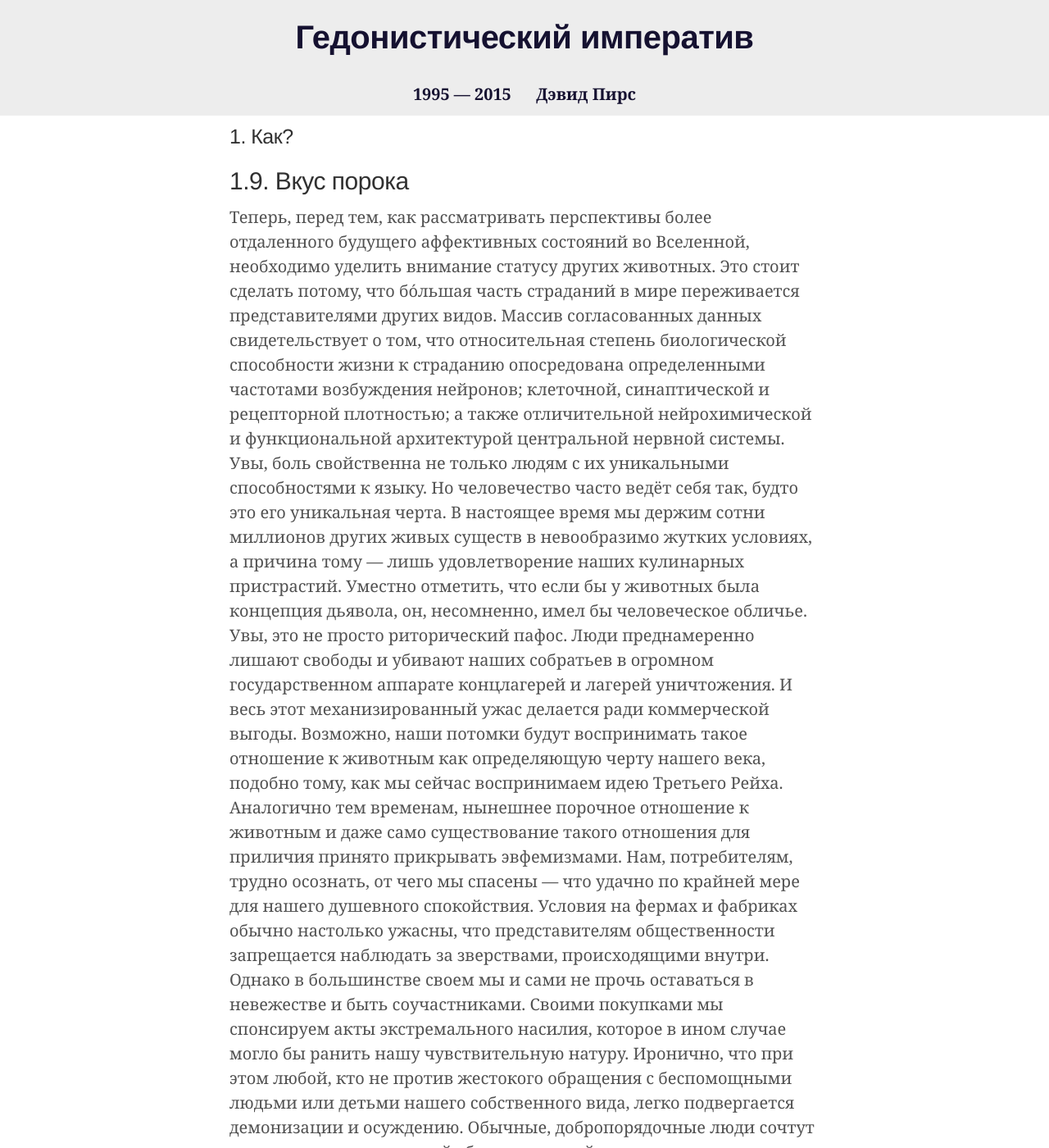
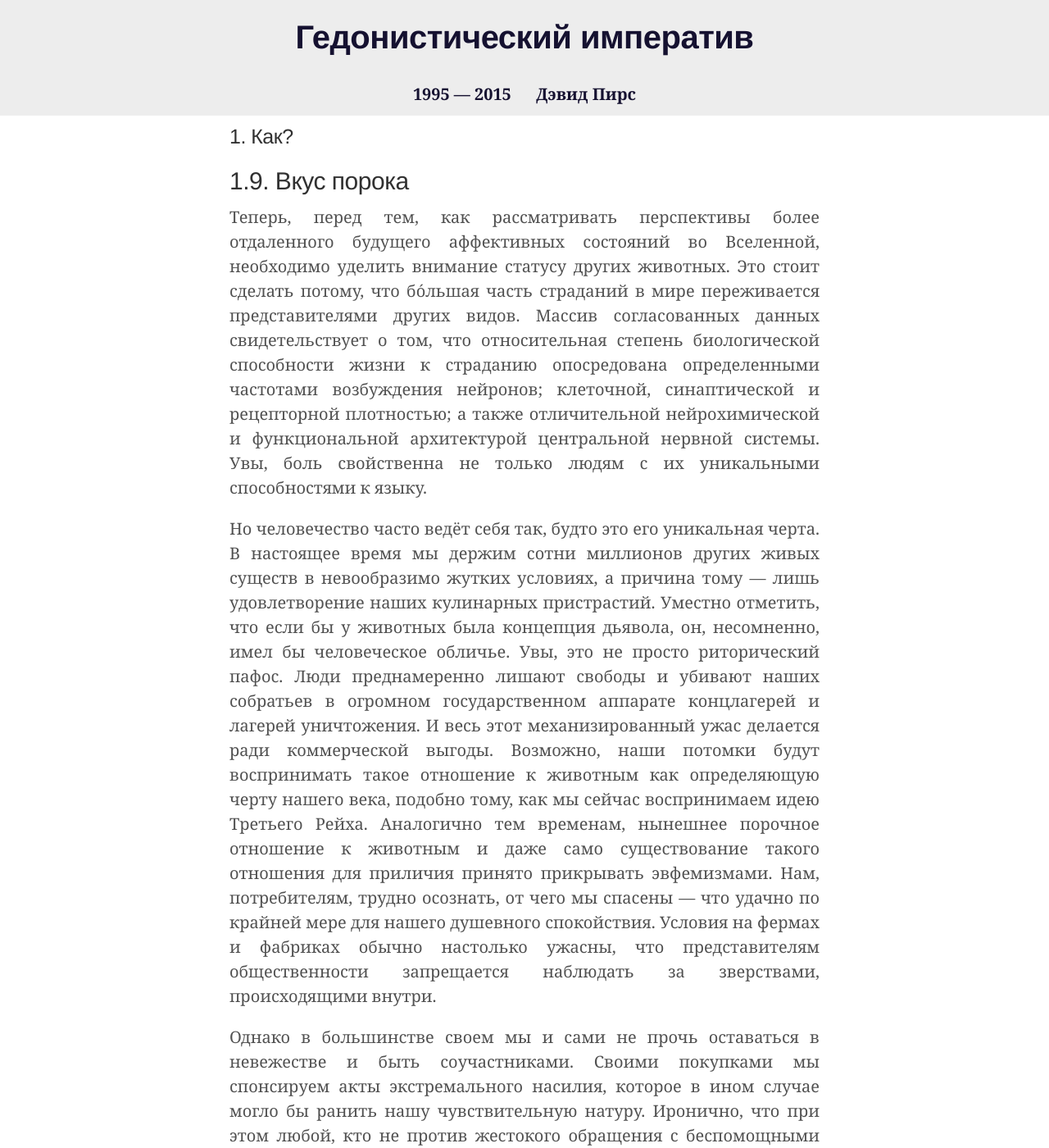
Before and after one commit to HedWeb-RU/hedweb-ru.github.io, a Jekyll site: the page built from hi/how/the-taste-of-depravity.md, in a window 1280 px wide and 1400 px high. Shown: the whole window at 82% size. Built offline with Jekyll 4.4.1, drawn with Linux system fonts in a browser that asks for light colours; some of the changed text lies outside the part shown.

Commit message:
Update 9-the-taste-of-depravity.md

```diff
--- a/_includes/hi/1/9-the-taste-of-depravity.md
+++ b/_includes/hi/1/9-the-taste-of-depravity.md
@@ -1,15 +1,15 @@
-Теперь, перед тем, как рассматривать перспективы более отдаленного будущего аффективных состояний во Вселенной, необходимо уделить внимание статусу других животных. Это стоит сделать потому, что бо́льшая часть страданий в мире переживается представителями других видов. Массив согласованных данных свидетельствует о том, что относительная степень биологической способности жизни к страданию опосредована определенными частотами возбуждения нейронов; клеточной, синаптической и рецепторной плотностью; а также отличительной нейрохимической и функциональной архитектурой центральной нервной системы. Увы, боль свойственна не только людям с их уникальными способностями к языку.
+<p>Теперь, перед тем, как рассматривать перспективы более отдаленного будущего аффективных состояний во Вселенной, необходимо уделить внимание статусу других животных. Это стоит сделать потому, что бо́льшая часть страданий в мире переживается представителями других видов. Массив согласованных данных свидетельствует о том, что относительная степень биологической способности жизни к страданию опосредована определенными частотами возбуждения нейронов; клеточной, синаптической и рецепторной плотностью; а также отличительной нейрохимической и функциональной архитектурой центральной нервной системы. Увы, боль свойственна не только людям с их уникальными способностями к языку.</p>
 
-Но человечество часто ведёт себя так, будто это его уникальная черта. В настоящее время мы держим сотни миллионов других живых существ в невообразимо жутких условиях, а причина тому — лишь удовлетворение наших кулинарных пристрастий. Уместно отметить, что если бы у животных была концепция дьявола, он, несомненно, имел бы человеческое обличье. Увы, это не просто риторический пафос. Люди преднамеренно лишают свободы и убивают наших собратьев в огромном государственном аппарате концлагерей и лагерей уничтожения. И весь этот механизированный ужас делается ради коммерческой выгоды. Возможно, наши потомки будут воспринимать такое отношение к животным как определяющую черту нашего века, подобно тому, как мы сейчас воспринимаем идею Третьего Рейха. Аналогично тем временам, нынешнее порочное отношение к животным и даже само существование такого отношения для приличия принято прикрывать эвфемизмами. Нам, потребителям, трудно осознать, от чего мы спасены — что удачно по крайней мере для нашего душевного спокойствия. Условия на фермах и фабриках обычно настолько ужасны, что представителям общественности запрещается наблюдать за зверствами, происходящими внутри.
+<p>Но человечество часто ведёт себя так, будто это его уникальная черта. В настоящее время мы держим сотни миллионов других живых существ в невообразимо жутких условиях, а причина тому — лишь удовлетворение наших кулинарных пристрастий. Уместно отметить, что если бы у животных была концепция дьявола, он, несомненно, имел бы человеческое обличье. Увы, это не просто риторический пафос. Люди преднамеренно лишают свободы и убивают наших собратьев в огромном государственном аппарате концлагерей и лагерей уничтожения. И весь этот механизированный ужас делается ради коммерческой выгоды. Возможно, наши потомки будут воспринимать такое отношение к животным как определяющую черту нашего века, подобно тому, как мы сейчас воспринимаем идею Третьего Рейха. Аналогично тем временам, нынешнее порочное отношение к животным и даже само существование такого отношения для приличия принято прикрывать эвфемизмами. Нам, потребителям, трудно осознать, от чего мы спасены — что удачно по крайней мере для нашего душевного спокойствия. Условия на фермах и фабриках обычно настолько ужасны, что представителям общественности запрещается наблюдать за зверствами, происходящими внутри.</p>
 
-Однако в большинстве своем мы и сами не прочь оставаться в невежестве и быть соучастниками. Своими покупками мы спонсируем акты экстремального насилия, которое в ином случае могло бы ранить нашу чувствительную натуру. Иронично, что при этом любой, кто не против жестокого обращения с беспомощными людьми или детьми нашего собственного вида, легко подвергается демонизации и осуждению. Обычные, добропорядочные люди сочтут «немыслимым», как такой «бесчеловечный» монстр может причинить страдания невинным и беспомощным. И такие преступники, конечно же, преследуются законом и заключаются в тюрьму.
+<p>Однако в большинстве своем мы и сами не прочь оставаться в невежестве и быть соучастниками. Своими покупками мы спонсируем акты экстремального насилия, которое в ином случае могло бы ранить нашу чувствительную натуру. Иронично, что при этом любой, кто не против жестокого обращения с беспомощными людьми или детьми нашего собственного вида, легко подвергается демонизации и осуждению. Обычные, добропорядочные люди сочтут «немыслимым», как такой «бесчеловечный» монстр может причинить страдания невинным и беспомощным. И такие преступники, конечно же, преследуются законом и заключаются в тюрьму.</p>
 
-Наши действия на фабриках смерти настолько отвратительны, что не стоит и пытаться передать это в нескольких строчках текста. Тем не менее, люди так свыклись с идеей эксплуатации и убийства других чувствующих существ ради удовлетворения своих аппетитов, что многие сочтут эти абзацы сенсационными или, по меньшей мере, слишком эмоциональными. Будто реальность таких страданий могла бы быть иной.
+<p>Наши действия на фабриках смерти настолько отвратительны, что не стоит и пытаться передать это в нескольких строчках текста. Тем не менее, люди так свыклись с идеей эксплуатации и убийства других чувствующих существ ради удовлетворения своих аппетитов, что многие сочтут эти абзацы сенсационными или, по меньшей мере, слишком эмоциональными. Будто реальность таких страданий могла бы быть иной.</p>
 
-Озабоченность тяжелым положением наших нечеловеческих собратьев не является ни глупой сентиментальностью, ни детским антропоморфизмом. Также она не является принижением человеческого достоинства. И уж тем более «откровенной мизантропией», как некоторые всерьёз предполагают. «Добросердечные» люди, которых тревожит жестокое обращение с животными, в целом по своему характеру склонны также сочувствовать и другим людям, стараясь минимизировать их страдания. В любом случае, подобные контрасты и ложные дихотомии бесполезны. Например, отказ от употребления мяса не мешает уделять движениям в интересах именно людей столько же времени, сколько уделял бы им мясоед.
+<p>Озабоченность тяжелым положением наших нечеловеческих собратьев не является ни глупой сентиментальностью, ни детским антропоморфизмом. Также она не является принижением человеческого достоинства. И уж тем более «откровенной мизантропией», как некоторые всерьёз предполагают. «Добросердечные» люди, которых тревожит жестокое обращение с животными, в целом по своему характеру склонны также сочувствовать и другим людям, стараясь минимизировать их страдания. В любом случае, подобные контрасты и ложные дихотомии бесполезны. Например, отказ от употребления мяса не мешает уделять движениям в интересах именно людей столько же времени, сколько уделял бы им мясоед.</p>
 
-Однако посреди кровавой бойни есть один реальный проблеск надежды. В течение ближайшей сотни лет, а возможно и совсем скоро, биотехнология позволит нам начать массовое и экономически выгодное производство пищевого клеточного белка и вообще любые виды пищевых продуктов, которые по вкусу, запаху и текстуре не будут уступать продуктам животного происхождения. Когда наши аппетиты будут удовлетворены другими средствами, моральный аргумент в пользу прав животных будет казаться гораздо более убедительным. Западные элиты начнут способствовать тому, чтобы наделить когда-то страдавших и гибнувших чувствующих существ таким моральным статусом, какой есть у человеческих младенцев и детей дошкольного возраста. Веганство станет всеобщей нормой, хотя и не совсем в нынешнем смысле. Генная инженерия позволит очень сильно снизить число незаслуженных животными страданий даже в том случае, если не подтвердится ни один из других прогнозов «Гедонистического Императива». А в ином случае даже самая простая закуска будет вкуснее, чем пища богов. Сегодняшних гурманов устроил бы даже вкус обычных чипсов.
+<p>Однако посреди кровавой бойни есть один реальный проблеск надежды. В течение ближайшей сотни лет, а возможно и совсем скоро, биотехнология позволит нам начать массовое и экономически выгодное производство пищевого клеточного белка и вообще любые виды пищевых продуктов, которые по вкусу, запаху и текстуре не будут уступать продуктам животного происхождения. Когда наши аппетиты будут удовлетворены другими средствами, моральный аргумент в пользу прав животных будет казаться гораздо более убедительным. Западные элиты начнут способствовать тому, чтобы наделить когда-то страдавших и гибнувших чувствующих существ таким моральным статусом, какой есть у человеческих младенцев и детей дошкольного возраста. Веганство станет всеобщей нормой, хотя и не совсем в нынешнем смысле. Генная инженерия позволит очень сильно снизить число незаслуженных животными страданий даже в том случае, если не подтвердится ни один из других прогнозов «Гедонистического Императива». А в ином случае даже самая простая закуска будет вкуснее, чем пища богов. Сегодняшних гурманов устроил бы даже вкус обычных чипсов.</p>
 
-Более серьезной проблемой является то, что в традиционных экосистемах, которые мы решим сохранить, животным по-прежнему придется периодически голодать, умирать в муках от жажды и болезней и даже быть съеденными заживо. Обычно такое положение дел считается «естественным», и поэтому беспроблемным. Мысли о том, что продолжающийся для животных холокост не имеет особого значения, действительно действуют на нас утешительно. Нам часто бывает удобно вести себя так, будто способность страдать неразрывно связана со способностями к языку или логическому мышлению. Хотя у нас нет никаких причин для такого вывода и есть немало свидетельств тому, что он ошибочен.
+<p>Более серьезной проблемой является то, что в традиционных экосистемах, которые мы решим сохранить, животным по-прежнему придется периодически голодать, умирать в муках от жажды и болезней и даже быть съеденными заживо. Обычно такое положение дел считается «естественным», и поэтому беспроблемным. Мысли о том, что продолжающийся для животных холокост не имеет особого значения, действительно действуют на нас утешительно. Нам часто бывает удобно вести себя так, будто способность страдать неразрывно связана со способностями к языку или логическому мышлению. Хотя у нас нет никаких причин для такого вывода и есть немало свидетельств тому, что он ошибочен.</p>
 
-Функциональные области мозга, которые причастны к физической агонии, а также «болевые центры» и особенно лимбические нейронные субстраты эмоций в филогенетическом плане чрезвычайно устойчивы в линии позвоночных. Серотониновые нервные пути, периакведуктальное серое вещество, брадикинин, динорфины, рецепторы АТФ, основные семейства опиоидов, вещество P и так далее — всё это существовало в живых организмах задолго до появления на Земле гоминид. Биохимия страданий чрезвычайно схожа среди широкого спектра видов позвоночных и даже некоторых беспозвоночных. Более того, есть вероятность, что животные, у которых больше болевых клеток и выше плотность синапсов, иногда способны испытывать более ужасные страдания, чем мы, даже если их условный «интеллект» намного ниже. Как утилитарист (а точнее, сторонник этического негативного утилитаризма, о котором напишу позже), я бы сказал, что, хоть это и звучит контринтуитивно, существование таких «гипералгезических» (то есть, аномально чувствительных к боли) организмов могло бы значить, что в мире есть проблемы поважнее наших, человеческих. Да, это звучит как сумасбродное преувеличение. Но оно неизбежно следует из справедливого и неизбирательного применения нашего этического критерия. Пока остается лишь надеяться, что тревожное представление о том, будто где-то кто-то способен страдать сильнее, чем люди, является заблуждением.
+<p>Функциональные области мозга, которые причастны к физической агонии, а также «болевые центры» и особенно лимбические нейронные субстраты эмоций в филогенетическом плане чрезвычайно устойчивы в линии позвоночных. Серотониновые нервные пути, периакведуктальное серое вещество, брадикинин, динорфины, рецепторы АТФ, основные семейства опиоидов, вещество P и так далее — всё это существовало в живых организмах задолго до появления на Земле гоминид. Биохимия страданий чрезвычайно схожа среди широкого спектра видов позвоночных и даже некоторых беспозвоночных. Более того, есть вероятность, что животные, у которых больше болевых клеток и выше плотность синапсов, иногда способны испытывать более ужасные страдания, чем мы, даже если их условный «интеллект» намного ниже. Как утилитарист (а точнее, сторонник этического негативного утилитаризма, о котором напишу позже), я бы сказал, что, хоть это и звучит контринтуитивно, существование таких «гипералгезических» (то есть, аномально чувствительных к боли) организмов могло бы значить, что в мире есть проблемы поважнее наших, человеческих. Да, это звучит как сумасбродное преувеличение. Но оно неизбежно следует из справедливого и неизбирательного применения нашего этического критерия. Пока остается лишь надеяться, что тревожное представление о том, будто где-то кто-то способен страдать сильнее, чем люди, является заблуждением.</p>
```
